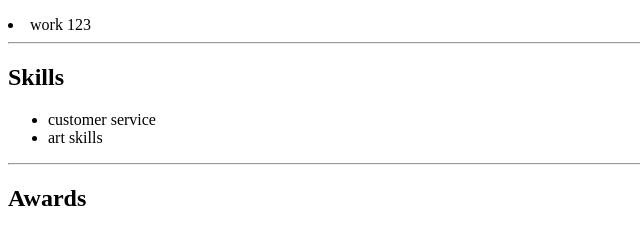
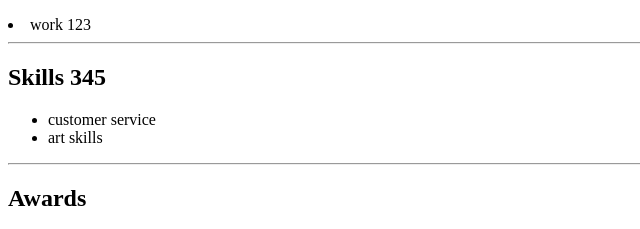
Before and after one commit to anushak8/html.resume, a plain HTML site: page index.html in a window 1280 px wide. Shown: the part 308-537 px from the top of the page, 0-640 px from the left. Drawn offline with Linux system fonts and the light colour scheme.

Commit message:
add number

```diff
--- a/index.html
+++ b/index.html
@@ -15,7 +15,7 @@
     <h2>Work Experience</h2>
     <li> work 123</li>
     <hr />
-    <h2>Skills</h2>
+    <h2>Skills 345</h2>
      <ul>
         <li> customer service</li>
 <li>art skills </li>
```
